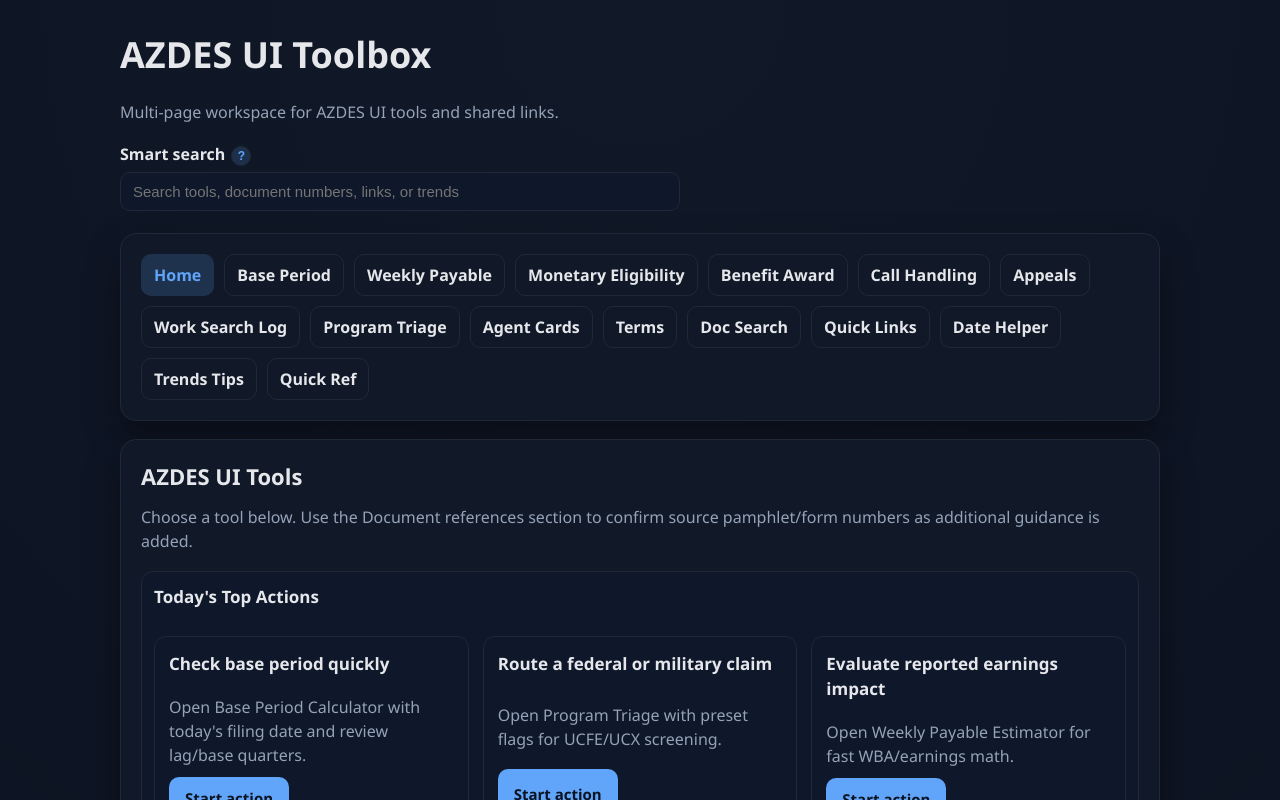
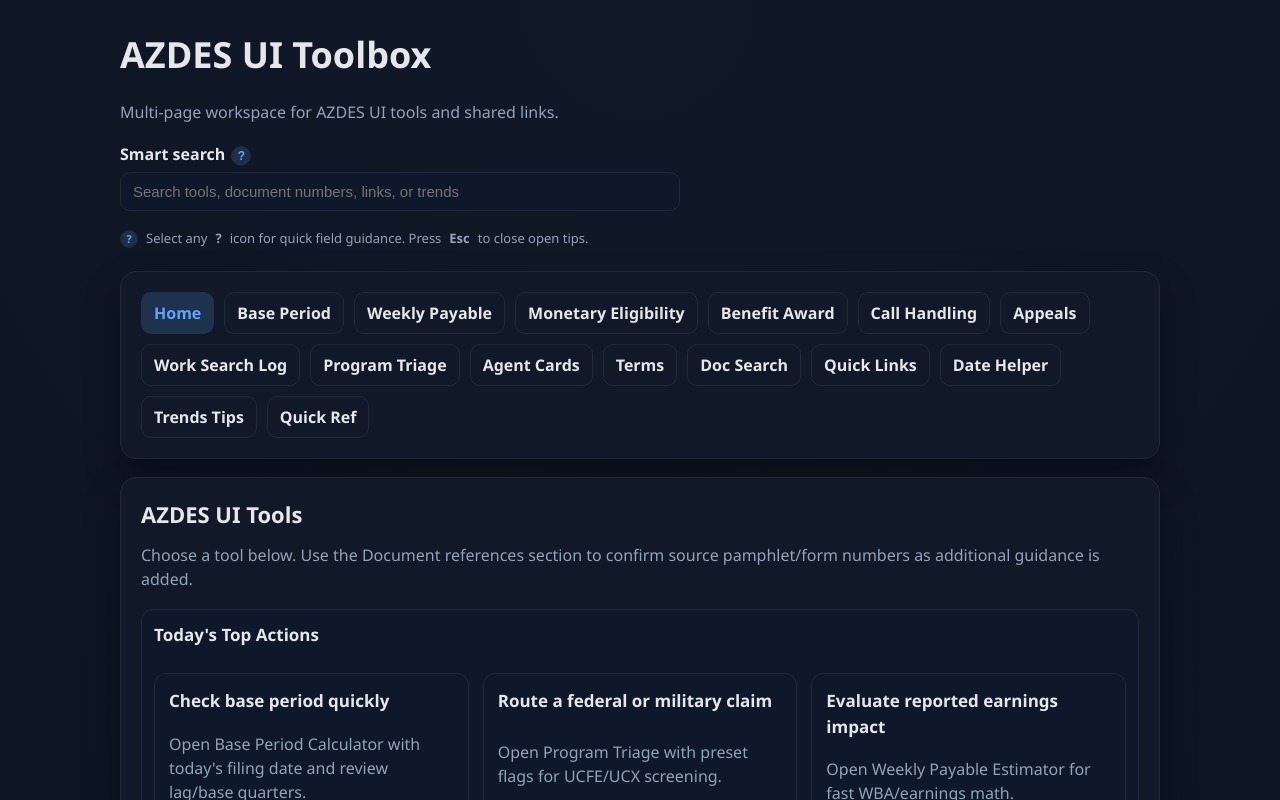
Before and after one commit to Rick-Smart/UI_TOOLS, a React (Vite) app: page / in a window 1280 px wide. Shown: the top 800 px of the page. Built offline with nearby package versions, Linux system fonts and the light colour scheme.

Commit message:
Add tooltip legend helper in app header

```diff
--- a/src/App.jsx
+++ b/src/App.jsx
@@ -120,6 +120,17 @@
             onChange={(event) => setSearchQuery(event.target.value)}
             placeholder="Search tools, document numbers, links, or trends"
           />
+        </div>
+        <div
+          className="tooltip-legend muted"
+          role="note"
+          aria-label="Tooltip help legend"
+        >
+          <span className="tooltip-badge" aria-hidden="true">
+            ?
+          </span>
+          Select any <strong>?</strong> icon for quick field guidance. Press
+          <strong> Esc</strong> to close open tips.
         </div>
       </header>
 
--- a/src/index.css
+++ b/src/index.css
@@ -431,6 +431,27 @@
   transform: translateY(0);
 }
 
+.tooltip-legend {
+  display: inline-flex;
+  align-items: center;
+  gap: 8px;
+  font-size: 13px;
+}
+
+.tooltip-badge {
+  width: 18px;
+  height: 18px;
+  border-radius: 999px;
+  border: 1px solid var(--border);
+  background: var(--accent-weak);
+  color: var(--accent);
+  display: inline-flex;
+  align-items: center;
+  justify-content: center;
+  font-weight: 700;
+  font-size: 11px;
+}
+
 .print-friendly {
   break-inside: avoid;
 }
```
